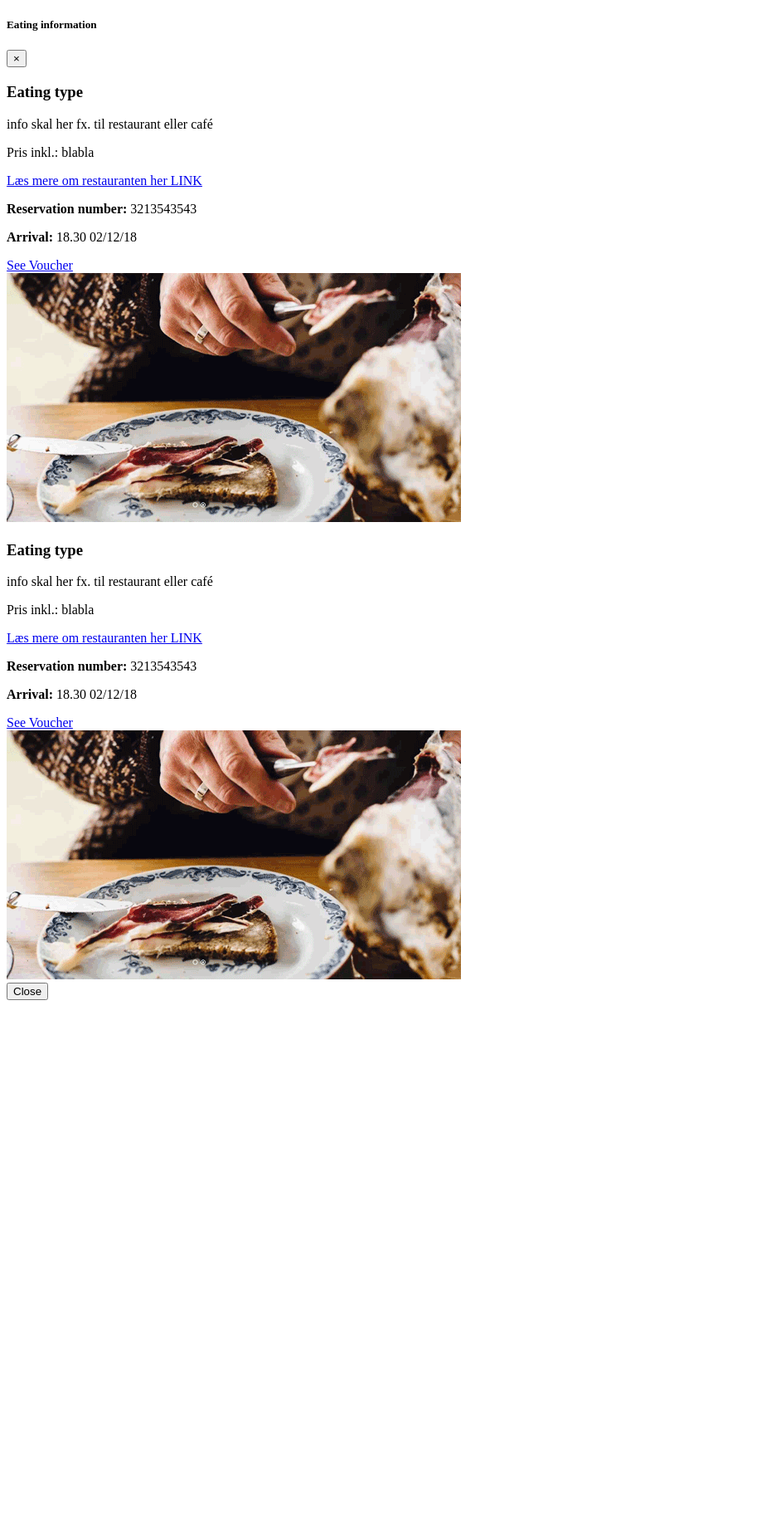
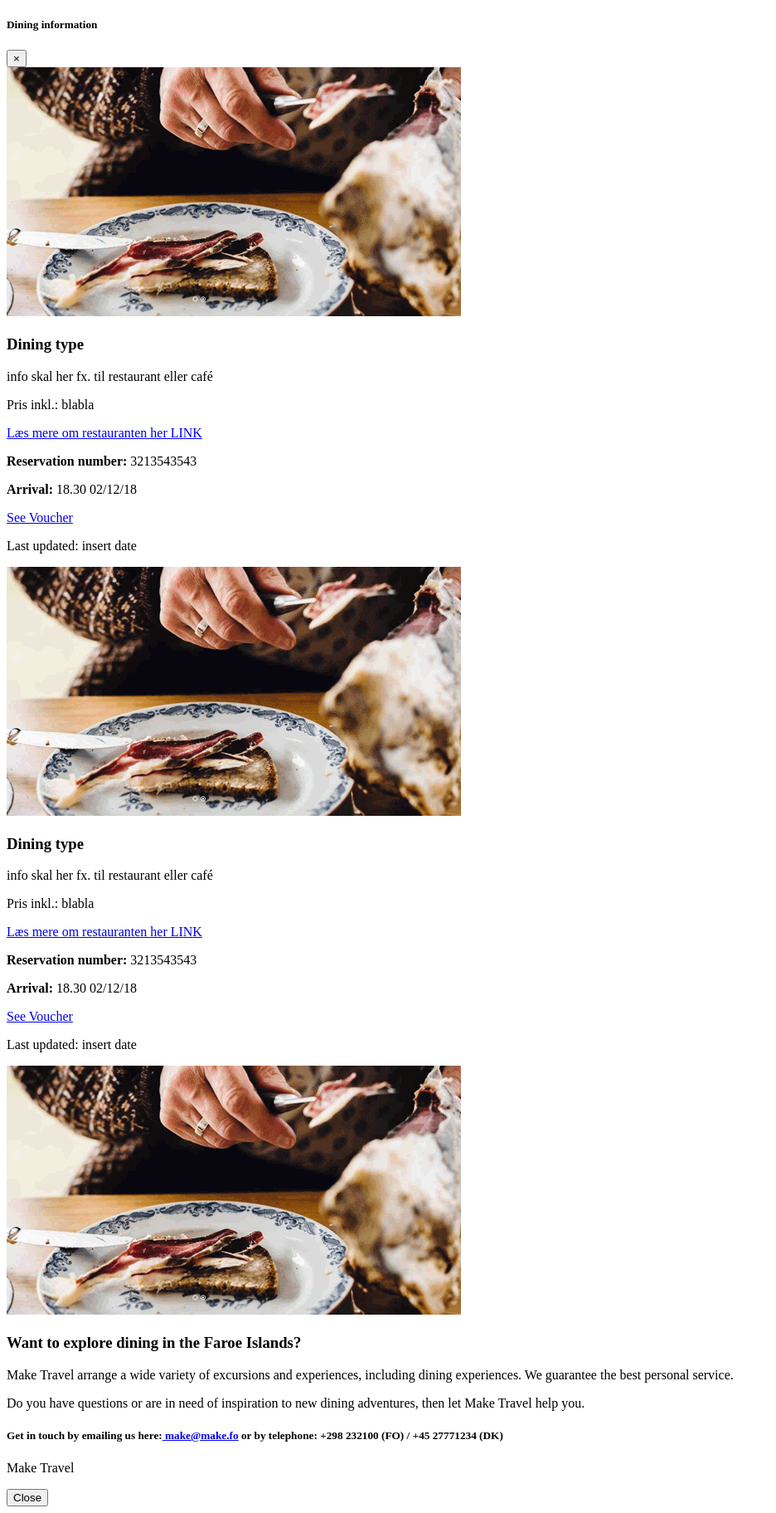
Before and after one commit to Schelde94/MakeTravel, a PHP site: page /modaleat.php in a window 1280 px wide. Shown: the whole page at 83% size, without its empty margins (0-936 px from the left). Before the commit the page ends 1205 px from the top, so only its background shows below. Run offline with PHP 8.4, Linux system fonts and the light colour scheme.

Commit message:
edited font on pages
and clean up in errors

```diff
--- a/front-end/admin.php
+++ b/front-end/admin.php
@@ -7,6 +7,7 @@
 <link rel="stylesheet" href="https://stackpath.bootstrapcdn.com/bootstrap/4.1.3/css/bootstrap.min.css" integrity="sha384-MCw98/SFnGE8fJT3GXwEOngsV7Zt27NXFoaoApmYm81iuXoPkFOJwJ8ERdknLPMO" crossorigin="anonymous">
 <link rel="stylesheet" href="//code.jquery.com/ui/1.12.1/themes/base/jquery-ui.css">
 <link rel="stylesheet" href="/resources/demos/style.css">
+<link href="https://fonts.googleapis.com/css?family=Exo+2" rel="stylesheet">
 
 <link rel="stylesheet" href="styles.css">
 
@@ -162,7 +163,7 @@
 
 	<div class="container-fluid bg-dark mt-3 mb-5">
 		<div class="row justify-content-center">
-			<h1 class="display-4"><strong>make</strong>travel</h1>
+			<h1 class=""><strong>make</strong>travel</h1>
 		</div>
 	</div>
 
--- a/front-end/index.php
+++ b/front-end/index.php
@@ -6,6 +6,7 @@
 <title>Make Travel Companion</title>
 <link rel="stylesheet" href="https://stackpath.bootstrapcdn.com/bootstrap/4.1.3/css/bootstrap.min.css" integrity="sha384-MCw98/SFnGE8fJT3GXwEOngsV7Zt27NXFoaoApmYm81iuXoPkFOJwJ8ERdknLPMO" crossorigin="anonymous">
 <link rel="stylesheet" href="https://use.fontawesome.com/releases/v5.5.0/css/all.css" integrity="sha384-B4dIYHKNBt8Bc12p+WXckhzcICo0wtJAoU8YZTY5qE0Id1GSseTk6S+L3BlXeVIU" crossorigin="anonymous">
+<link href="https://fonts.googleapis.com/css?family=Exo+2" rel="stylesheet">
 
 <link rel="stylesheet" href="styles.css">
 
@@ -60,7 +61,7 @@
 
 	<div class="container-fluid bg-dark mt-3 mb-5">
 		<div class="row justify-content-center">
-			<h1 class="display-4"><strong>make</strong>travel</h1>
+			<h1 class=""><strong>make</strong>travel</h1>
 		</div>
 		<div class="row justify-content-center">
 			<p class="lead">Tel. +298 232100</p>
--- a/front-end/modaleat.php
+++ b/front-end/modaleat.php
@@ -4,59 +4,69 @@
   <div class="modal-dialog modal-lg modal-dialog-centered" role="document">
     <div class="modal-content">
       <div class="modal-header bg-success text-white">
-        <h5 class="modal-title" id="exampleModalCenterTitle">Eating information</h5>
+        <h5 class="modal-title" id="exampleModalCenterTitle">Dining information</h5>
         <button type="button" class="close" data-dismiss="modal" aria-label="Close">
           <span aria-hidden="true">&times;</span>
         </button>
       </div>
+
 	  <div class="modal-body">
-		<div class="container">
-      		<div class="card rounded-0">
-				<div class="row no-gutters">
-					<div class="col-5">
-        	        	<div class="card-block">
+      	<div class="card text-center">
+			<img class="card-img-top img-fluid rounded-0" id="car" src="img/eat.PNG" alt="Card image cap">
   			<div class="card-header bg-dark text-white">
-      							<h3 class="card-title">Eating type</h3>
+    			<h3 class="card-title">Dining type</h3>
   			</div>
+  			<div class="card-body">
     			<p class="card-text ml-1">info skal her fx. til restaurant eller café</p>
 				<p class="card-text ml-1">Pris inkl.: blabla</p>
 				<a href="#"><p class="card-text ml-1">Læs mere om restauranten her LINK</p></a>
-							<p class="card-text ml-1"><strong>Reservation number:</strong> 3213543543 </p>
+				<p class="card-text ml-1 mt-3"><strong>Reservation number:</strong> 3213543543 </p>
 				<p class="card-text ml-1"><strong>Arrival:</strong> 18.30 02/12/18</p>
       			<a href="#" class="btn btn-success btn-sm ml-1 mb-3 rounded-0">See Voucher</a>
   			</div>
-            		</div>
- 					<div class="col-7">
-                		<img class="img-fluid rounded-0" id="sights" src="img/eat.PNG" alt="Card image cap">
+  			<div class="card-footer text-muted bg-light text-center">
+    			<p>Last updated: insert date</p>
   			</div>
 		</div>
       </div>
+
+	  <div class="modal-body">
+      	<div class="card text-center">
+			<img class="card-img-top img-fluid rounded-0" id="car" src="img/eat.PNG" alt="Card image cap">
+  			<div class="card-header bg-dark text-white">
+    			<h3 class="card-title">Dining type</h3>
   			</div>
-      </div>
-	  <div class="modal-body">
-		<div class="container">
-      		<div class="card rounded-0">
-				<div class="row no-gutters">
-					<div class="col-5">
-        	        	<div class="card-block">
-        	   	        	<div class="card-header rounded-0">
-      							<h3 class="card-title">Eating type</h3>
-							</div>
+  			<div class="card-body">
     			<p class="card-text ml-1">info skal her fx. til restaurant eller café</p>
 				<p class="card-text ml-1">Pris inkl.: blabla</p>
 				<a href="#"><p class="card-text ml-1">Læs mere om restauranten her LINK</p></a>
-							<p class="card-text ml-1"><strong>Reservation number:</strong> 3213543543 </p>
+				<p class="card-text ml-1 mt-3"><strong>Reservation number:</strong> 3213543543 </p>
 				<p class="card-text ml-1"><strong>Arrival:</strong> 18.30 02/12/18</p>
       			<a href="#" class="btn btn-success btn-sm ml-1 mb-3 rounded-0">See Voucher</a>
   			</div>
-            		</div>
- 					<div class="col-7">
-                		<img class="img-fluid rounded-0" id="sights" src="img/eat.PNG" alt="Card image cap">
+  			<div class="card-footer text-muted bg-light text-center">
+    			<p>Last updated: insert date</p>
   			</div>
 		</div>
       </div>
+
+	  <div class="modal-body">
+      	<div class="card text-center">
+			<img class="card-img-top img-fluid rounded-0" id="car" src="img/eat.PNG" alt="Card image cap">
+  			<div class="card-header bg-dark text-white">
+    			<h3 class="card-title">Want to explore dining in the Faroe Islands?</h3>
+  			</div>
+  			<div class="card-body">
+    			<p class="card-text ml-1 lead">Make Travel arrange a wide variety of excursions and experiences, including dining experiences. We guarantee the best personal service.</p>
+				<p class="card-text ml-1 lead">Do you have questions or are in need of inspiration to new dining adventures, then let Make Travel help you.</p>
+				<h5 class="card-text ml-1"><strong>Get in touch by emailing us here:<a href="mailto:make@make.fo"> make@make.fo</a> or by telephone: +298 232100 (FO) / +45 27771234 (DK)</strong></h5>
+  			</div>
+  			<div class="card-footer text-muted bg-light text-center">
+    			<p>Make Travel</p>
   			</div>
 		</div>
+      </div>
+
       <div class="modal-footer">
         <button type="button" class="btn btn-secondary rounded-0" data-dismiss="modal">Close</button>
       </div>
--- a/front-end/modalemergency.php
+++ b/front-end/modalemergency.php
@@ -36,7 +36,7 @@
 				Stay safe and enjoy exploring the Faroe Islands!<br>
 				</p>
   			</div>
-  			<div class="card-footer text-muted bg-dark text-white rounded-0 text-center">
+  			<div class="card-footer text-muted bg-light rounded-0 text-center">
     			<p>Last updated: insert date</p>
   			</div>
 		</div>
--- a/front-end/styles.css
+++ b/front-end/styles.css
@@ -5,6 +5,7 @@
 	padding: 0 !important;
 	background: #006533!important;
 	overflow-x: hidden;
+	font-family: 'Exo 2', sans-serif;
 }
 .container-fluid {
 	background: #006533 !important;
@@ -21,6 +22,7 @@
 }
 .ui-accordion {
 	border: none!important;
+	font-family: 'Exo 2', sans-serif;
 }
 .ui-accordion-header-active {
 	color: white;
```
Also changed, not shown: front-end/modalcar.php (+2 -28 lines), front-end/modalgeneral.php (+11 -12 lines), front-end/modalhotel.php (+2 -28 lines), front-end/modalsights.php (+29 -13 lines), front-end/modaltransport.php (+32 -24 lines). Lines whose indentation alone changed are shown as unchanged.
